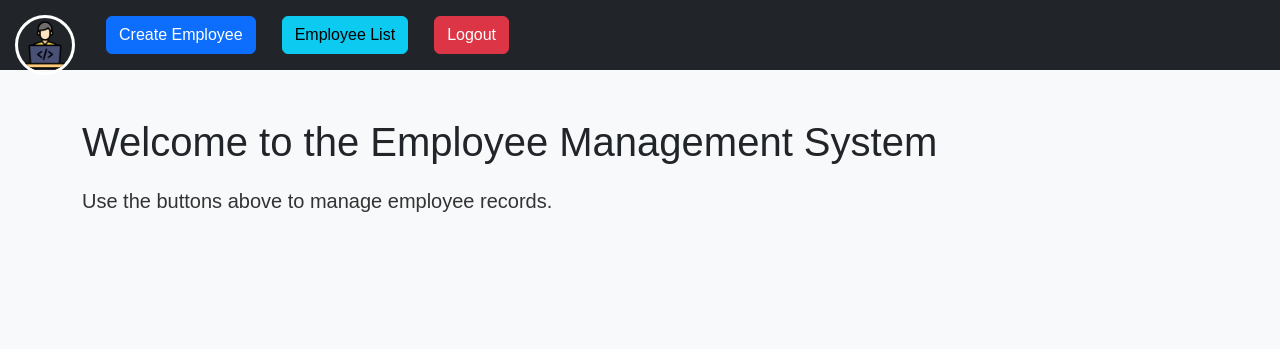
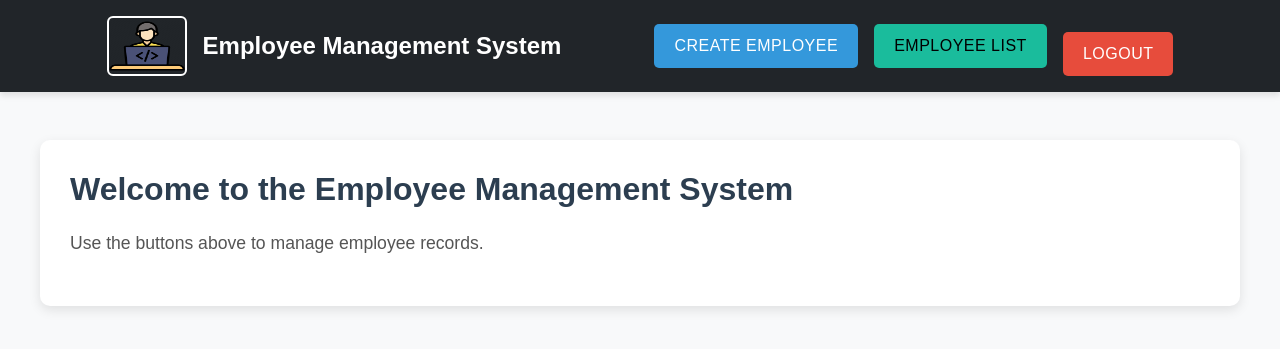
Before and after one commit to Harsha-repo/djangoprojects, a Django app: page / in a window 1280 px wide. Shown: the top 349 px of the page. Run offline with Django 5.2, Linux system fonts and the light colour scheme; a user stored in the database is signed in.

Commit message:
first commit

```diff
--- a/employee_list/app1/forms.py
+++ b/employee_list/app1/forms.py
@@ -4,6 +4,7 @@ from django import forms
 from .models import Employee
 
 class EmployeeForm(forms.ModelForm):
+
     class Meta:
         model = Employee
         fields = ['name', 'email', 'mobile', 'gender', 'designation', 'course', 'profile_image']
--- a/employee_list/app1/models.py
+++ b/employee_list/app1/models.py
@@ -6,6 +6,11 @@ from django.db import models
 from django.db import models
 
 class Employee(models.Model):
+    DESIGNATION_CHOICES = [
+        ('developer', 'Developer'),
+        ('manager', 'Manager'),
+        ('hr', 'HR'),
+    ]
     # Fields for employee details
     name = models.CharField(max_length=100)
     email = models.EmailField(unique=True)
--- a/employee_list/app1/views.py
+++ b/employee_list/app1/views.py
@@ -32,6 +32,7 @@ from django.shortcuts import render, redirect
 from .forms import EmployeeForm
 from .models import Employee
 
+@login_required
 def create_employee(request):
     if request.method == 'POST':
         form = EmployeeForm(request.POST, request.FILES)  # Handling form data and file upload
@@ -45,7 +46,7 @@ def create_employee(request):
 
 
 # views.py
-
+@login_required
 def employee_list(request):
     employees = Employee.objects.all()  # Fetch all employees from the database
     return render(request, 'employee_list.html', {'employees': employees})
--- a/employee_list/static/css/homepage.css
+++ b/employee_list/static/css/homepage.css
@@ -1,84 +1,155 @@
-/* homepage.css */
-
-/* Body Styling */
+/* General Body Styling */
 body {
     font-family: 'Arial', sans-serif;
-    background-color: #f4f7fa;
-}
-
-/* Logo Container (Top Left) */
-.logo-container {
-    position: absolute;
-    top: 15px;
-    left: 15px;
-    display: flex;
-    justify-content: center;
-    align-items: center;
-}
-
-/* Logo Image Styling */
-.logo-img {
-    width: 60px;
-    /* Size of the logo */
-    height: 60px;
-    border-radius: 50%;
-    /* Makes the image round */
-    object-fit: cover;
-    border: 3px solid #fff;
-    /* Adds a border around the logo */
+    background-color: #f8f9fa;
+    color: #333;
+    margin: 0;
+    padding: 0;
+    line-height: 1.6;
 }
 
 /* Header Styling */
 header {
-    padding: 15px 30px;
-    background-color: #cdd3d9;
-    /* Dark background for header */
-    color: white;
+    background-color: #2c3e50;
+    padding: 15px 0;
+    box-shadow: 0 4px 6px rgba(0, 0, 0, 0.1);
 }
 
-/* Header Button Styling */
-header .btn {
-    margin-left: 10px;
-    font-size: 16px;
+header .d-flex {
+    max-width: 1200px;
+    margin: 0 auto;
+    padding: 0 20px;
 }
 
-/* Page Content */
-.container h2 {
-    font-size: 2.5rem;
-    margin-bottom: 20px;
+header h4 {
+    font-weight: 600;
+    color: #ffffff;
+    margin: 0;
+    font-size: 1.5rem;
+    margin-bottom: 1rem;
 }
 
-.container p {
-    font-size: 1.25rem;
-    color: #333;
+header img {
+    width: 60px;
+    height: 60px;
+    border-radius: 50%;
+    border: 2px solid #ffffff;
+    transition: transform 0.3s ease;
 }
 
-/* Responsive Styling */
+header img:hover {
+    transform: scale(1.1);
+}
+
+/* Button Styling */
+.btn {
+    font-size: 1rem;
+    font-weight: 500;
+    padding: 10px 20px;
+    border-radius: 5px;
+    transition: all 0.3s ease;
+    text-transform: uppercase;
+    letter-spacing: 0.5px;
+}
+
+.btn-primary {
+    background-color: #3498db;
+    border: none;
+}
+
+.btn-primary:hover {
+    background-color: #2980b9;
+    transform: translateY(-2px);
+}
+
+.btn-info {
+    background-color: #1abc9c;
+    border: none;
+}
+
+.btn-info:hover {
+    background-color: #16a085;
+    transform: translateY(-2px);
+}
+
+.btn-danger {
+    background-color: #e74c3c;
+    border: none;
+    margin-top: 1rem;
+}
+
+.btn-danger:hover {
+    background-color: #c0392b;
+    transform: translateY(-2px);
+
+}
+
+/* Container Styling */
+.container {
+    max-width: 1200px;
+    margin: 40px auto;
+    padding: 30px;
+    background-color: #ffffff;
+    border-radius: 10px;
+    box-shadow: 0 4px 12px rgba(0, 0, 0, 0.1);
+}
+
+/* Welcome Message Styling */
+h2 {
+    color: #2c3e50;
+    font-weight: 700;
+    margin-bottom: 20px;
+    font-size: 2rem;
+}
+
+p {
+    font-size: 1.1rem;
+    color: #555;
+    line-height: 1.8;
+}
+
+/* Responsive Design */
 @media (max-width: 768px) {
-    .logo-container {
-        position: relative;
-        margin-top: 10px;
+    header h4 {
+        font-size: 1.3rem;
     }
 
-    .logo-img {
+    header img {
         width: 50px;
         height: 50px;
     }
 
-    header {
-        padding: 10px 20px;
+    .btn {
+        font-size: 0.9rem;
+        padding: 8px 16px;
     }
 
-    header .btn {
-        margin-left: 5px;
-        font-size: 14px;
+    .container {
+        padding: 20px;
     }
 
-    .container h2 {
-        font-size: 2rem;
+    h2 {
+        font-size: 1.8rem;
     }
 
-    .container p {
+    p {
         font-size: 1rem;
     }
 }
+
+@media (max-width: 576px) {
+    header .d-flex {
+        flex-direction: column;
+        align-items: center;
+        gap: 10px;
+    }
+
+    header img {
+        margin-bottom: 10px;
+    }
+
+    .btn {
+        width: 100%;
+        margin-bottom: 10px;
+    }
+}
--- a/employee_list/templates/create_employee.html
+++ b/employee_list/templates/create_employee.html
@@ -8,7 +8,7 @@
         {% load static %}
         <!-- Bootstrap CSS -->
         <link href="https://cdn.jsdelivr.net/npm/bootstrap@5.3.0-alpha1/dist/css/bootstrap.min.css" rel="stylesheet">
-        <link rel="stylesheet" href="{% static 'css/homepage.css' %}">
+        <link rel="stylesheet" href="{% static 'css/createemployee.css' %}">
     </head>
 
     <body>
--- a/employee_list/templates/employee_list.html
+++ b/employee_list/templates/employee_list.html
@@ -6,7 +6,7 @@
     {% load static %}
     <!-- Bootstrap CSS -->
     <link href="https://cdn.jsdelivr.net/npm/bootstrap@5.3.0-alpha1/dist/css/bootstrap.min.css" rel="stylesheet">
-    <link rel="stylesheet" href="{% static 'css/homepage.css' %}">
+    <link rel="stylesheet" href="{% static 'css/employeelist.css' %}">
     <link href="https://cdn.jsdelivr.net/npm/bootstrap-icons/font/bootstrap-icons.css" rel="stylesheet">
 </head>
 
--- a/employee_list/templates/homepage.html
+++ b/employee_list/templates/homepage.html
@@ -15,19 +15,20 @@
         <header class="container-fluid p-3 bg-dark text-white">
             <div class="d-flex justify-content-between align-items-center">
                 <!-- Logo -->
-                <div class="logo-container">
-                    <img src="{% static 'images/emp.png' %}" alt="Logo" class="logo-img">
+                <div class="d-flex align-items-center">
+                    <img src="{% static 'images/emp.png' %}" alt="Logo" class="rounded me-3" style="width: 80px;">
+                    <h4 class="mb-0">Employee Management System</h4>
                 </div>
 
                 <!-- Header Buttons -->
-                <div class="d-flex" style="margin-left: 5rem;">
+                <div class="d-flex align-items-center">
                     <a href="{% url 'create_employee' %}" class="btn btn-primary me-3">Create Employee</a>
                     <a href="{% url 'employee_list' %}" class="btn btn-info me-3">Employee List</a>
-                    <!-- Logout Button moved to rightmost position -->
-                <form action="{% url 'logout' %}" method="POST">
-                    {% csrf_token %}
-                    <button type="submit" class="btn btn-danger">Logout</button>
-                </form>
+                    <!-- Logout Button -->
+                    <form action="{% url 'logout' %}" method="POST" class="mb-0">
+                        {% csrf_token %}
+                        <button type="submit" class="btn btn-danger">Logout</button>
+                    </form>
                 </div>
             </div>
         </header>
```
Also changed, not shown: employee_list/static/css/createemployee.css (added, +67 -0 lines), employee_list/static/css/edit_employee.css (added, +49 -0 lines), employee_list/static/css/employeelist.css (+112 -15 lines), employee_list/templates/edit_employee.html (+13 -11 lines), employee_list/db.sqlite3, employee_list/media/employee_images/wallpaperbetter.jpg (added).
